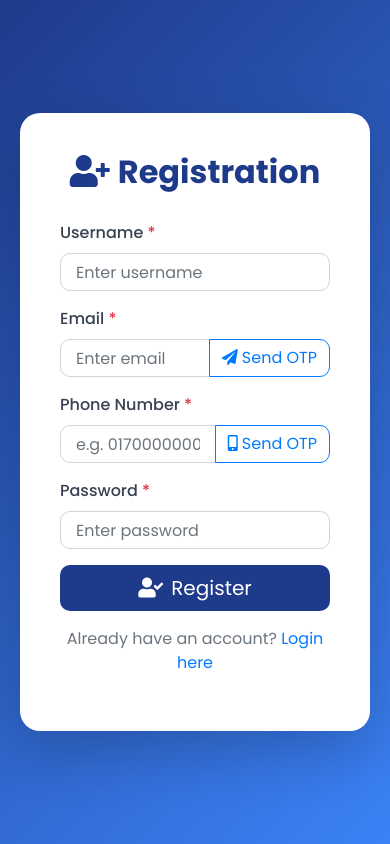
After one commit to nijishann/student-management-system, a Django app: page /student/register/ in a window 390 px wide. The commit adds this page. Run offline with Django 5.2, Linux system fonts and the light colour scheme; some libraries are stand-ins or nearby versions.

Commit message:
Add realtime username check and email/phone verification

```diff
--- a/student/urls.py
+++ b/student/urls.py
@@ -13,7 +13,6 @@ urlpatterns = [
     path('view/<slug:slug>/comment/', views.add_comment, name='add_comment'),
     path('view/<slug:slug>/like/', views.toggle_like, name='toggle_like'),
 
-
     # Teacher
     path('teachers/', views.teacher_list, name='teacher_list'),
     path('teachers/add/', views.add_teacher, name='add_teacher'),
@@ -26,4 +25,19 @@ urlpatterns = [
     # Subject
     path('subjects/', views.subject_list, name='subject_list'),
     path('subjects/add/', views.add_subject, name='add_subject'),
+
+    # Registration
+    path('register/', views.register_page, name='register_page'),
+    path('register/submit/', views.register_submit, name='register_submit'),
+
+    # Realtime Username Check
+    path('check-username/', views.check_username, name='check_username'),
+
+    # Email Verification
+    path('send-email-otp/', views.send_email_otp, name='send_email_otp'),
+    path('verify-email-otp/', views.verify_email_otp, name='verify_email_otp'),
+
+    # Phone Verification
+    path('send-phone-otp/', views.send_phone_otp, name='send_phone_otp'),
+    path('verify-phone-otp/', views.verify_phone_otp, name='verify_phone_otp'),
 ]
--- a/student/views.py
+++ b/student/views.py
@@ -1,14 +1,15 @@
-from django.http import HttpResponseForbidden
+from django.http import HttpResponseForbidden, JsonResponse
 from django.shortcuts import render, get_object_or_404, redirect
-from .models import Student, Parent, Teacher, Department, Comment, Like
+from .models import Student, Parent, Teacher, Department, Subject, Comment, Like, StudentRegistration
 from django.contrib import messages
 from .utilis import create_notification
 from django.utils.text import slugify
 from django.contrib.auth.decorators import login_required
-from django.http import JsonResponse
 from django.views.decorators.http import require_POST
+from django.core.mail import send_mail
+from django.conf import settings
 import json
-
+import random
 
 def get_notifications(request):
     unread_notification = request.user.notification_set.filter(is_read=False)
@@ -362,3 +363,142 @@ def add_subject(request):
         **get_notifications(request),
     }
     return render(request, "subjects/add-subject.html", context)
+
+
+# ========== REGISTRATION PAGE ==========
+
+def register_page(request):
+    return render(request, "registration/register.html")
+
+
+# ========== REALTIME USERNAME CHECK ==========
+
+def check_username(request):
+    username = request.GET.get('username', '').strip()
+    if not username:
+        return JsonResponse({'available': False, 'message': 'Username লিখুন'})
+    if len(username) < 3:
+        return JsonResponse({'available': False, 'message': 'কমপক্ষে ৩ অক্ষর দিন'})
+    exists = StudentRegistration.objects.filter(username=username).exists()
+    if exists:
+        return JsonResponse({'available': False, 'message': '❌ এই username টি নেওয়া হয়ে গেছে'})
+    return JsonResponse({'available': True, 'message': '✅ এই username টি পাওয়া যাচ্ছে'})
+
+
+# ========== EMAIL OTP SEND ==========
+
+def send_email_otp(request):
+    email = request.GET.get('email', '').strip()
+    if not email:
+        return JsonResponse({'success': False, 'message': 'Email দিন'})
+
+    # Email already exists check
+    if StudentRegistration.objects.filter(email=email).exists():
+        return JsonResponse({'success': False, 'message': '❌ এই Email টি আগে থেকে registered'})
+
+    # OTP generate
+    otp = str(random.randint(100000, 999999))
+    request.session['email_otp'] = otp
+    request.session['email_to_verify'] = email
+
+    # Email পাঠান
+    try:
+        send_mail(
+            subject='Email Verification OTP - Student Management System',
+            message=f'আপনার OTP কোড হলো: {otp}\n\nএই কোডটি ৫ মিনিটের জন্য valid।',
+            from_email=settings.DEFAULT_FROM_EMAIL,
+            recipient_list=[email],
+            fail_silently=False,
+        )
+        return JsonResponse({'success': True, 'message': f'✅ OTP পাঠানো হয়েছে {email} তে'})
+    except Exception as e:
+        return JsonResponse({'success': False, 'message': f'Email পাঠাতে সমস্যা হয়েছে: {str(e)}'})
+
+
+# ========== EMAIL OTP VERIFY ==========
+
+def verify_email_otp(request):
+    otp_input = request.GET.get('otp', '').strip()
+    saved_otp = request.session.get('email_otp', '')
+    if not saved_otp:
+        return JsonResponse({'success': False, 'message': 'আগে OTP পাঠান'})
+    if otp_input == saved_otp:
+        request.session['email_verified'] = True
+        return JsonResponse({'success': True, 'message': '✅ Email সফলভাবে verified!'})
+    return JsonResponse({'success': False, 'message': '❌ OTP সঠিক নয়'})
+
+
+# ========== PHONE OTP SEND (Simulated) ==========
+
+def send_phone_otp(request):
+    phone = request.GET.get('phone', '').strip()
+    if not phone:
+        return JsonResponse({'success': False, 'message': 'Phone number দিন'})
+    if len(phone) < 11:
+        return JsonResponse({'success': False, 'message': '❌ সঠিক phone number দিন'})
+
+    # Phone already exists check
+    if StudentRegistration.objects.filter(phone=phone).exists():
+        return JsonResponse({'success': False, 'message': '❌ এই Phone number টি আগে থেকে registered'})
+
+    # OTP generate (এখানে simulate করছি — real SMS gateway লাগবে)
+    otp = str(random.randint(100000, 999999))
+    request.session['phone_otp'] = otp
+    request.session['phone_to_verify'] = phone
+
+    # Development এ OTP টা response এ দেখাব
+    return JsonResponse({
+        'success': True,
+        'message': f'✅ OTP পাঠানো হয়েছে {phone} নম্বরে',
+        'dev_otp': otp  # Production এ এই line টা সরিয়ে দিন
+    })
+
+
+# ========== PHONE OTP VERIFY ==========
+
+def verify_phone_otp(request):
+    otp_input = request.GET.get('otp', '').strip()
+    saved_otp = request.session.get('phone_otp', '')
+    if not saved_otp:
+        return JsonResponse({'success': False, 'message': 'আগে OTP পাঠান'})
+    if otp_input == saved_otp:
+        request.session['phone_verified'] = True
+        return JsonResponse({'success': True, 'message': '✅ Phone সফলভাবে verified!'})
+    return JsonResponse({'success': False, 'message': '❌ OTP সঠিক নয়'})
+
+
+# ========== FINAL REGISTRATION SUBMIT ==========
+
+def register_submit(request):
+    if request.method == "POST":
+        username = request.POST.get('username')
+        email = request.POST.get('email')
+        phone = request.POST.get('phone')
+        password = request.POST.get('password')
+
+        # Verification check
+        if not request.session.get('email_verified'):
+            messages.error(request, 'Email verify করুন!')
+            return redirect('register_page')
+        if not request.session.get('phone_verified'):
+            messages.error(request, 'Phone verify করুন!')
+            return redirect('register_page')
+
+        # Save registration
+        StudentRegistration.objects.create(
+            username=username,
+            email=email,
+            phone=phone,
+            password=password,
+            is_email_verified=True,
+            is_phone_verified=True,
+        )
+
+        # Session clear
+        for key in ['email_otp', 'phone_otp', 'email_verified', 'phone_verified']:
+            request.session.pop(key, None)
+
+        messages.success(request, '✅ Registration সফল হয়েছে!')
+        return redirect('login')
+
+    return redirect('register_page')
--- a/templates/login.html
+++ b/templates/login.html
@@ -104,6 +104,10 @@
                 <i class="fas fa-chevron-right text-xs relative z-10 group-hover:translate-x-1 transition-transform"></i>
                 <div class="absolute inset-0 bg-gradient-to-r from-blue-700 to-blue-500 opacity-0 group-hover:opacity-100 transition-opacity"></div>
             </button>
+            <p class="text-center mt-3">
+                 Don't have an account?
+                <a href="{% url 'register_page' %}">Register here</a>
+            </p>
         </form>
 
 
--- /dev/null
+++ b/templates/registration/register.html
@@ -0,0 +1,267 @@
+{% load static %}
+<!DOCTYPE html>
+<html lang="en">
+<head>
+   <meta charset="UTF-8">
+   <meta name="viewport" content="width=device-width, initial-scale=1.0">
+   <title>Register - Student Management System</title>
+   <link rel="stylesheet" href="https://fonts.googleapis.com/css2?family=Poppins:wght@300;400;500;600;700&display=swap">
+   <link rel="stylesheet" href="{% static 'assets/plugins/bootstrap/css/bootstrap.min.css' %}">
+   <link rel="stylesheet" href="{% static 'assets/plugins/fontawesome/css/all.min.css' %}">
+   <style>
+      body {
+         font-family: 'Poppins', sans-serif;
+         background: linear-gradient(135deg, #1e3a8a 0%, #3b82f6 100%);
+         min-height: 100vh;
+         display: flex;
+         align-items: center;
+         justify-content: center;
+         padding: 20px;
+      }
+      .register-card {
+         background: white;
+         border-radius: 20px;
+         padding: 40px;
+         width: 100%;
+         max-width: 600px;
+         box-shadow: 0 20px 60px rgba(0,0,0,0.2);
+      }
+      .register-card h2 {
+         color: #1e3a8a;
+         font-weight: 700;
+         margin-bottom: 30px;
+         text-align: center;
+      }
+      .form-label { font-weight: 500; color: #374151; }
+      .status-msg { font-size: 13px; margin-top: 5px; font-weight: 500; }
+      .otp-section { display: none; margin-top: 10px; }
+      .verified-badge {
+         display: none;
+         color: #10b981;
+         font-weight: 600;
+         font-size: 13px;
+      }
+      .btn-primary { background: #1e3a8a; border: none; border-radius: 10px; }
+      .btn-primary:hover { background: #1e40af; }
+      .form-control { border-radius: 10px; padding: 10px 15px; }
+      .input-group .form-control { border-radius: 10px 0 0 10px; }
+      .input-group .btn { border-radius: 0 10px 10px 0; }
+   </style>
+</head>
+<body>
+<div class="register-card">
+   <h2><i class="fas fa-user-plus mr-2"></i>Registration</h2>
+
+   {% if messages %}
+   {% for message in messages %}
+   <div class="alert alert-{{ message.tags }} alert-dismissible fade show">
+      {{ message }}
+      <button type="button" class="close" data-dismiss="alert"><span>&times;</span></button>
+   </div>
+   {% endfor %}
+   {% endif %}
+
+   <form method="POST" action="{% url 'register_submit' %}" id="registerForm">
+      {% csrf_token %}
+
+      <!-- Username -->
+      <div class="form-group">
+         <label class="form-label">Username <span class="text-danger">*</span></label>
+         <input type="text" class="form-control" name="username" id="usernameInput" placeholder="Enter username" autocomplete="off" required>
+         <div class="status-msg" id="usernameStatus"></div>
+      </div>
+
+      <!-- Email -->
+      <div class="form-group">
+         <label class="form-label">Email <span class="text-danger">*</span></label>
+         <div class="input-group">
+            <input type="email" class="form-control" name="email" id="emailInput" placeholder="Enter email" required>
+            <div class="input-group-append">
+               <button type="button" class="btn btn-outline-primary" id="sendEmailOtp">
+                  <i class="fas fa-paper-plane mr-1"></i>Send OTP
+               </button>
+            </div>
+         </div>
+         <div class="status-msg" id="emailStatus"></div>
+         <div class="otp-section" id="emailOtpSection">
+            <div class="input-group mt-2">
+               <input type="text" class="form-control" id="emailOtpInput" placeholder="Enter 6-digit OTP" maxlength="6">
+               <div class="input-group-append">
+                  <button type="button" class="btn btn-success" id="verifyEmailOtp">Verify</button>
+               </div>
+            </div>
+            <div class="status-msg" id="emailOtpStatus"></div>
+         </div>
+         <div class="verified-badge" id="emailVerifiedBadge">
+            <i class="fas fa-check-circle mr-1"></i>Email Verified!
+         </div>
+      </div>
+
+      <!-- Phone -->
+      <div class="form-group">
+         <label class="form-label">Phone Number <span class="text-danger">*</span></label>
+         <div class="input-group">
+            <input type="text" class="form-control" name="phone" id="phoneInput" placeholder="e.g. 01700000000" required>
+            <div class="input-group-append">
+               <button type="button" class="btn btn-outline-primary" id="sendPhoneOtp">
+                  <i class="fas fa-mobile-alt mr-1"></i>Send OTP
+               </button>
+            </div>
+         </div>
+         <div class="status-msg" id="phoneStatus"></div>
+         <div class="otp-section" id="phoneOtpSection">
+            <div class="input-group mt-2">
+               <input type="text" class="form-control" id="phoneOtpInput" placeholder="Enter 6-digit OTP" maxlength="6">
+               <div class="input-group-append">
+                  <button type="button" class="btn btn-success" id="verifyPhoneOtp">Verify</button>
+               </div>
+            </div>
+            <div class="status-msg" id="phoneOtpStatus"></div>
+         </div>
+         <div class="verified-badge" id="phoneVerifiedBadge">
+            <i class="fas fa-check-circle mr-1"></i>Phone Verified!
+         </div>
+      </div>
+
+      <!-- Password -->
+      <div class="form-group">
+         <label class="form-label">Password <span class="text-danger">*</span></label>
+         <input type="password" class="form-control" name="password" placeholder="Enter password" required>
+      </div>
+
+      <button type="submit" class="btn btn-primary btn-block btn-lg mt-3" id="submitBtn">
+         <i class="fas fa-user-check mr-2"></i>Register
+      </button>
+
+      <p class="text-center mt-3 text-muted">
+         Already have an account? <a href="{% url 'login' %}">Login here</a>
+      </p>
+   </form>
+</div>
+
+<script src="{% static 'assets/js/jquery-3.6.0.min.js' %}"></script>
+<script src="{% static 'assets/plugins/bootstrap/js/bootstrap.min.js' %}"></script>
+
+<script>
+   // ========== USERNAME REALTIME CHECK ==========
+   let usernameTimer;
+   $("#usernameInput").on("input", function () {
+      clearTimeout(usernameTimer);
+      const username = $(this).val().trim();
+      const statusEl = $("#usernameStatus");
+
+      if (!username) {
+         statusEl.html('');
+         return;
+      }
+      statusEl.html('<span class="text-muted">Checking...</span>');
+
+      usernameTimer = setTimeout(function () {
+         $.get("{% url 'check_username' %}", { username: username }, function (data) {
+            if (data.available) {
+               statusEl.html(`<span class="text-success">${data.message}</span>`);
+            } else {
+               statusEl.html(`<span class="text-danger">${data.message}</span>`);
+            }
+         });
+      }, 500); // ০.৫ সেকেন্ড পর check করবে
+   });
+
+   // ========== EMAIL OTP SEND ==========
+   $("#sendEmailOtp").click(function () {
+      const email = $("#emailInput").val().trim();
+      if (!email) { alert("Email দিন!"); return; }
+
+      $(this).prop('disabled', true).html('<i class="fas fa-spinner fa-spin mr-1"></i>Sending...');
+      const btn = $(this);
+
+      $.get("{% url 'send_email_otp' %}", { email: email }, function (data) {
+         $("#emailStatus").html(
+            `<span class="${data.success ? 'text-success' : 'text-danger'}">${data.message}</span>`
+         );
+         if (data.success) {
+            $("#emailOtpSection").slideDown();
+            btn.html('<i class="fas fa-redo mr-1"></i>Resend');
+         }
+         btn.prop('disabled', false);
+      });
+   });
+
+   // ========== EMAIL OTP VERIFY ==========
+   $("#verifyEmailOtp").click(function () {
+      const otp = $("#emailOtpInput").val().trim();
+      if (!otp) { alert("OTP দিন!"); return; }
+
+      $.get("{% url 'verify_email_otp' %}", { otp: otp }, function (data) {
+         $("#emailOtpStatus").html(
+            `<span class="${data.success ? 'text-success' : 'text-danger'}">${data.message}</span>`
+         );
+         if (data.success) {
+            $("#emailOtpSection").slideUp();
+            $("#emailVerifiedBadge").show();
+            $("#emailInput").prop('readonly', true);
+            $("#sendEmailOtp").prop('disabled', true);
+         }
+      });
+   });
+
+   // ========== PHONE OTP SEND ==========
+   $("#sendPhoneOtp").click(function () {
+      const phone = $("#phoneInput").val().trim();
+      if (!phone) { alert("Phone number দিন!"); return; }
+
+      $(this).prop('disabled', true).html('<i class="fas fa-spinner fa-spin mr-1"></i>Sending...');
+      const btn = $(this);
+
+      $.get("{% url 'send_phone_otp' %}", { phone: phone }, function (data) {
+         $("#phoneStatus").html(
+            `<span class="${data.success ? 'text-success' : 'text-danger'}">${data.message}</span>`
+         );
+         if (data.success) {
+            $("#phoneOtpSection").slideDown();
+            // Development এ OTP দেখাবে
+            if (data.dev_otp) {
+               $("#phoneOtpStatus").html(
+                  `<span class="text-info">🔧 Dev Mode OTP: <strong>${data.dev_otp}</strong></span>`
+               );
+            }
+            btn.html('<i class="fas fa-redo mr-1"></i>Resend');
+         }
+         btn.prop('disabled', false);
+      });
+   });
+
+   // ========== PHONE OTP VERIFY ==========
+   $("#verifyPhoneOtp").click(function () {
+      const otp = $("#phoneOtpInput").val().trim();
+      if (!otp) { alert("OTP দিন!"); return; }
+
+      $.get("{% url 'verify_phone_otp' %}", { otp: otp }, function (data) {
+         $("#phoneOtpStatus").html(
+            `<span class="${data.success ? 'text-success' : 'text-danger'}">${data.message}</span>`
+         );
+         if (data.success) {
+            $("#phoneOtpSection").slideUp();
+            $("#phoneVerifiedBadge").show();
+            $("#phoneInput").prop('readonly', true);
+            $("#sendPhoneOtp").prop('disabled', true);
+         }
+      });
+   });
+
+   // ========== FORM SUBMIT CHECK ==========
+   $("#registerForm").submit(function (e) {
+      if ($("#emailVerifiedBadge").is(":hidden")) {
+         e.preventDefault();
+         alert("Email verify করুন!");
+         return;
+      }
+      if ($("#phoneVerifiedBadge").is(":hidden")) {
+         e.preventDefault();
+         alert("Phone number verify করুন!");
+         return;
+      }
+   });
+</script>
+</body>
+</html>
```
Also changed, not shown: Home/settings.py (+10 -0 lines), student/models.py (+14 -0 lines), student/migrations/0005_studentregistration.py (added).
